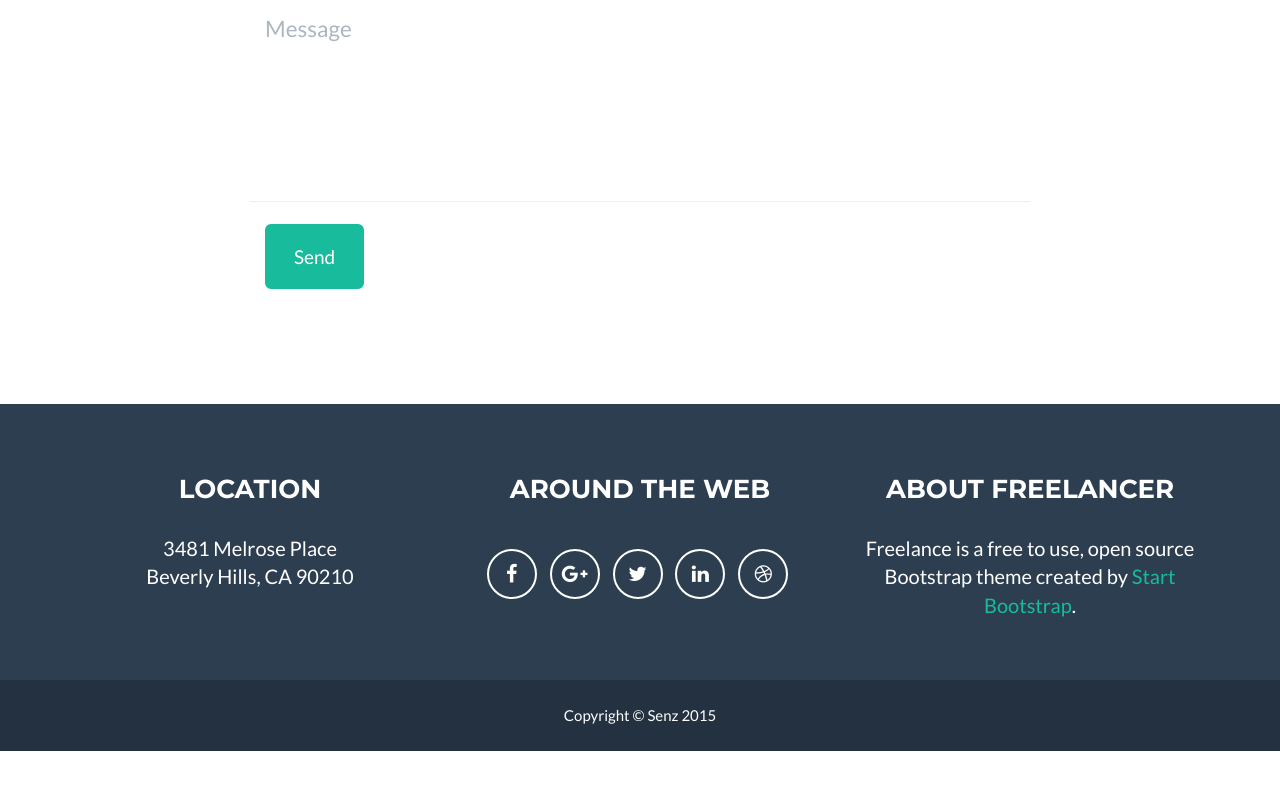
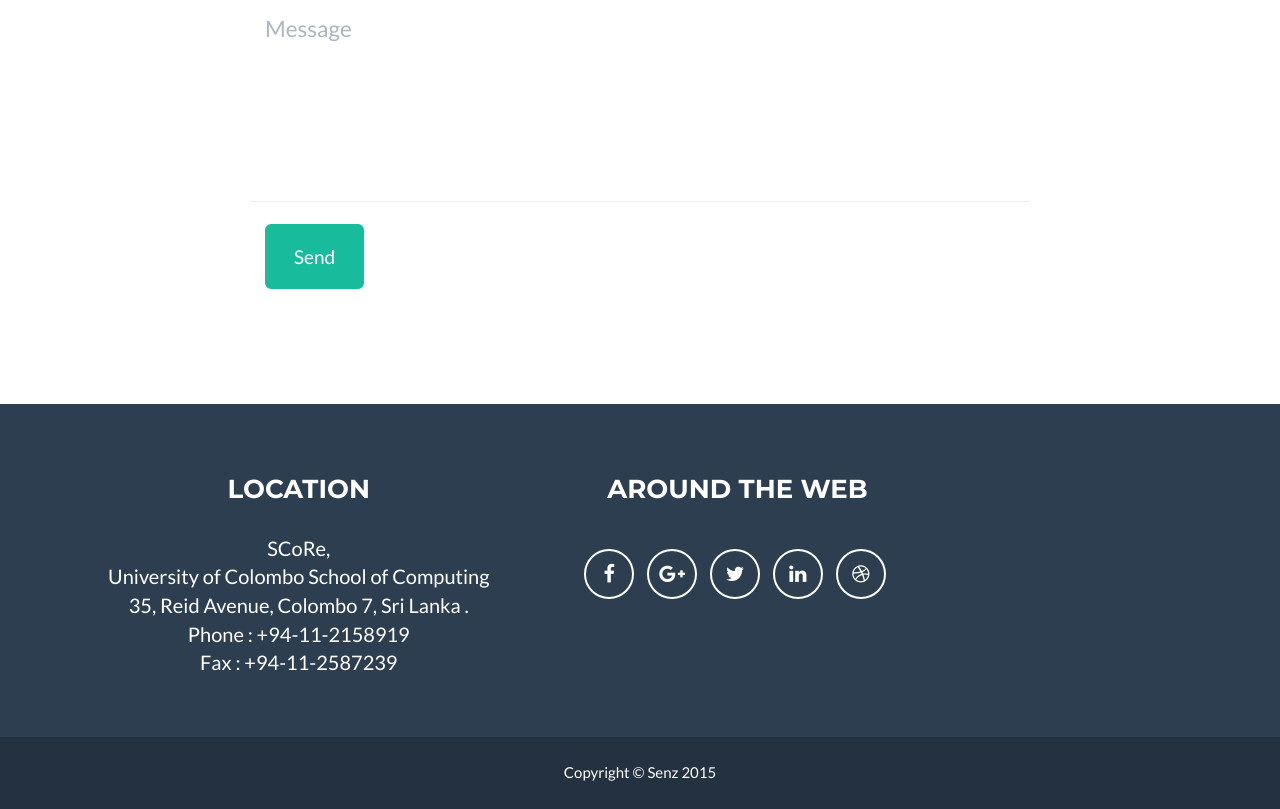
Before and after one commit to pubbzz92/SenzWeb, a plain HTML site: page public_html/index.html in a window 1280 px wide. Shown: the part 3150-3959 px from the top of the page. Before the commit the page ends 3901 px from the top, so only its background shows below. Drawn offline with nearby package versions, Linux system fonts and the light colour scheme.

Commit message:
Added contact info

```diff
--- a/public_html/index.html
+++ b/public_html/index.html
@@ -273,9 +273,14 @@
         <div class="footer-above">
             <div class="container">
                 <div class="row">
-                    <div class="footer-col col-md-4">
+                    <div class="footer-col col-md-5">
                         <h3>Location</h3>
-                        <p>3481 Melrose Place<br>Beverly Hills, CA 90210</p>
+                        <p align="center"> SCoRe, <br/>
+                            University of Colombo School of Computing <br/>
+                            35, Reid Avenue,
+                            Colombo 7, Sri Lanka .<br/>
+                            Phone : +94-11-2158919 <br/>
+                            Fax : +94-11-2587239</p>
                     </div>
                     <div class="footer-col col-md-4">
                         <h3>Around the Web</h3>
@@ -297,9 +302,9 @@
                             </li>
                         </ul>
                     </div>
-                    <div class="footer-col col-md-4">
-                        <h3>About Freelancer</h3>
-                        <p>Freelance is a free to use, open source Bootstrap theme created by <a href="http://startbootstrap.com">Start Bootstrap</a>.</p>
+                    <div class="footer-col col-md-3">
+                        <!--<h3>About Freelancer</h3>-->
+                        <!--<p>Freelance is a free to use, open source Bootstrap theme created by <a href="http://startbootstrap.com">Start Bootstrap</a>.</p>-->
                     </div>
                 </div>
             </div>
```
